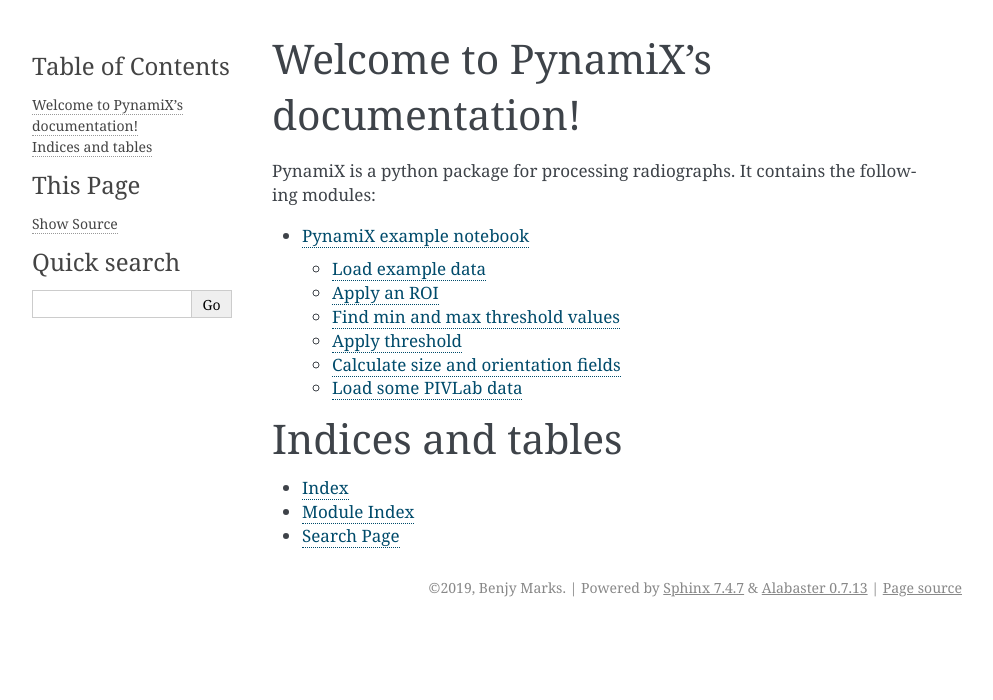
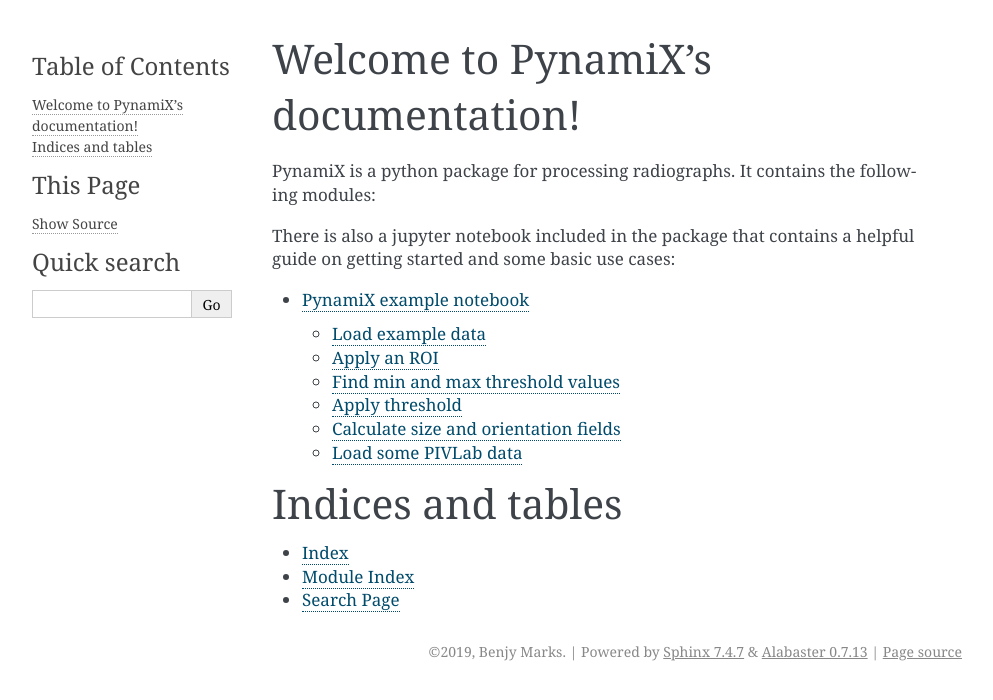
Before and after one commit to scigem/PynamiX, a Sphinx documentation site: the page built from docs/index.rst, in a window 1280 px wide. Shown: the top 700 px of the page, without its empty margins (148-1141 px from the left). Built offline with Sphinx 7.4.7, drawn with Linux system fonts in a browser that asks for light colours; pages that are not in the unit, such as notebooks, are missing from menus.

Commit message:
Tidied up main docs page again

```diff
--- a/docs/index.rst
+++ b/docs/index.rst
@@ -13,6 +13,13 @@
    :glob:
 
    pynamix
+
+There is also a jupyter notebook included in the package that contains a helpful guide on getting started and some basic use cases:
+
+.. toctree::
+   :maxdepth: 4
+   :glob:
+
    jupyter-example
 
 
```
Also changed, not shown: 8 other files.
